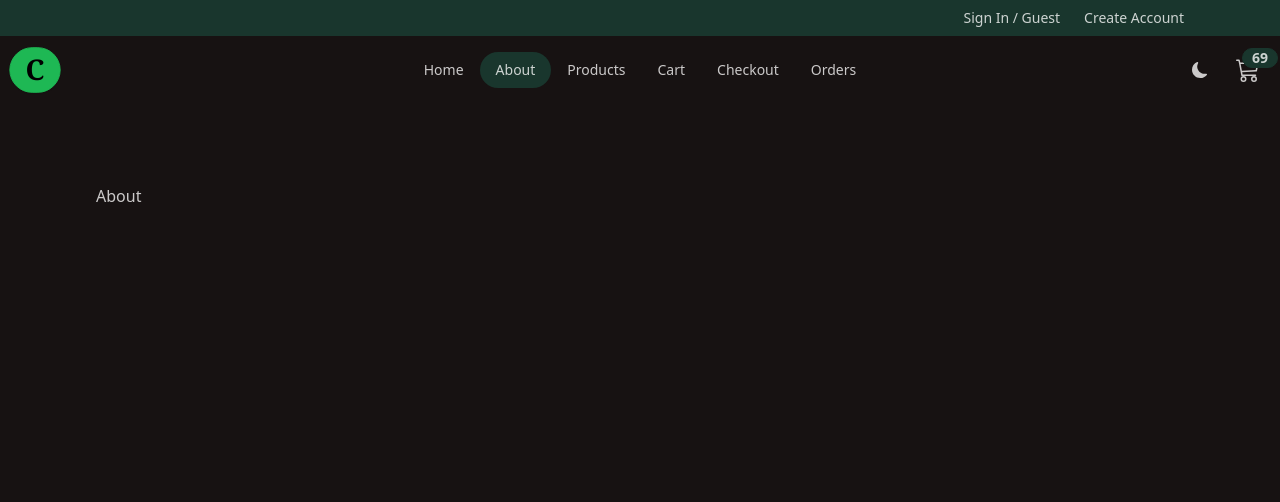
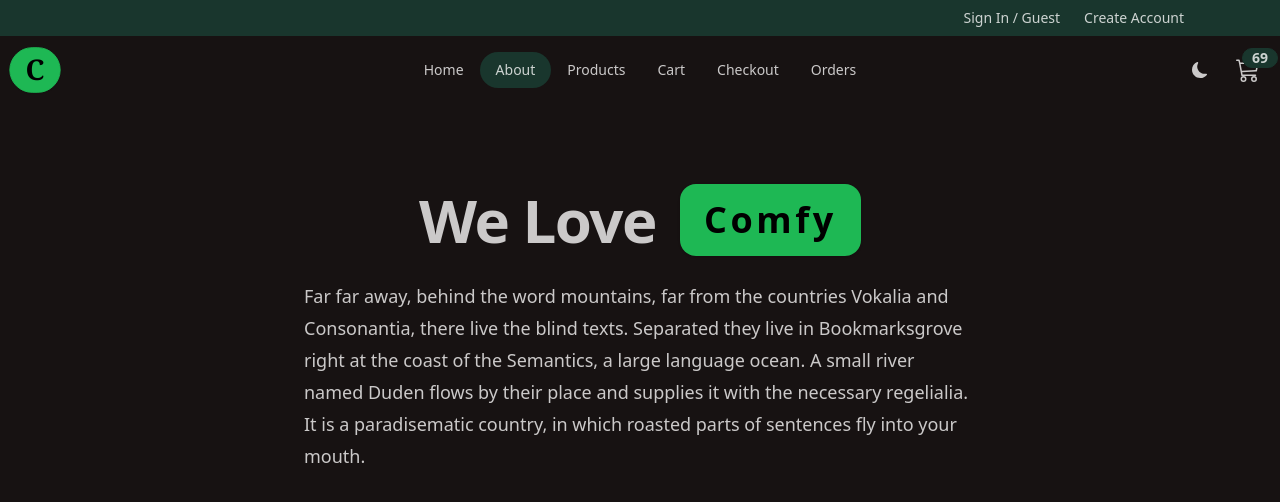
Before and after one commit to Ruturaj2003/comfyStore, a React (Vite) app: page /about in a window 1280 px wide. Shown: the top 502 px of the page. Built offline with nearby package versions, Linux system fonts and the light colour scheme.

Commit message:
Finish About pAGE

```diff
--- a/src/pages/About.jsx
+++ b/src/pages/About.jsx
@@ -1,4 +1,27 @@
 const About = () => {
-  return <div>About</div>;
+  return (
+    <>
+      <div className="flex flex-wrap gap-2 sm:gap-x-6 items-center justify-center">
+        <h1 className="text-4xl font-bold leading-none tracking-tight sm:text-6xl">
+          We Love
+        </h1>
+        <div className="stats bg-primary shadow">
+          <div className="stat">
+            <div className="stat-title text-primary-content text-4xl font-bold tracking-widest">
+              Comfy
+            </div>
+          </div>
+        </div>
+      </div>
+      <p className="mt-6 text-lg  leading-8 max-w-2xl mx-auto">
+        Far far away, behind the word mountains, far from the countries Vokalia
+        and Consonantia, there live the blind texts. Separated they live in
+        Bookmarksgrove right at the coast of the Semantics, a large language
+        ocean. A small river named Duden flows by their place and supplies it
+        with the necessary regelialia. It is a paradisematic country, in which
+        roasted parts of sentences fly into your mouth.
+      </p>
+    </>
+  );
 };
 export default About;
```
